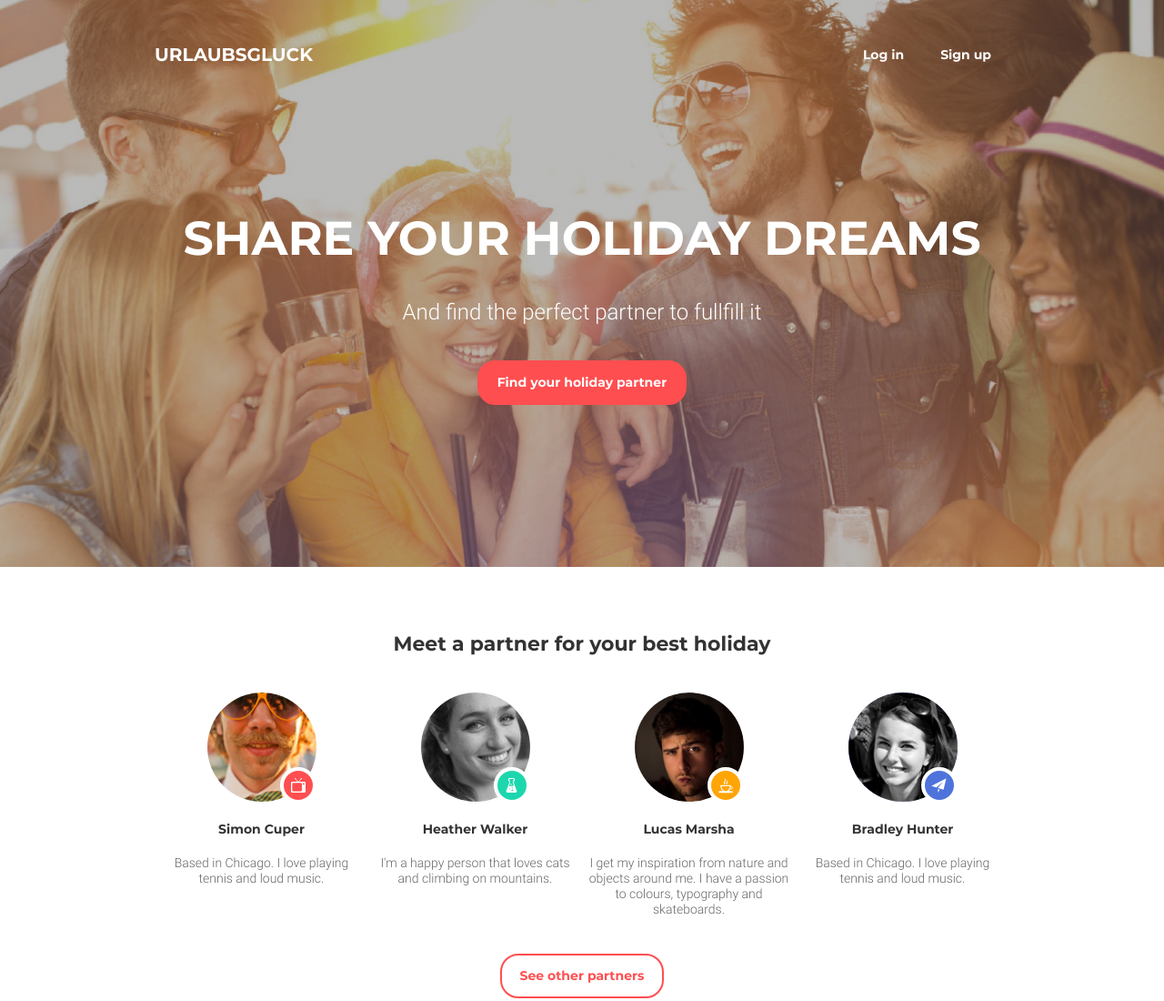
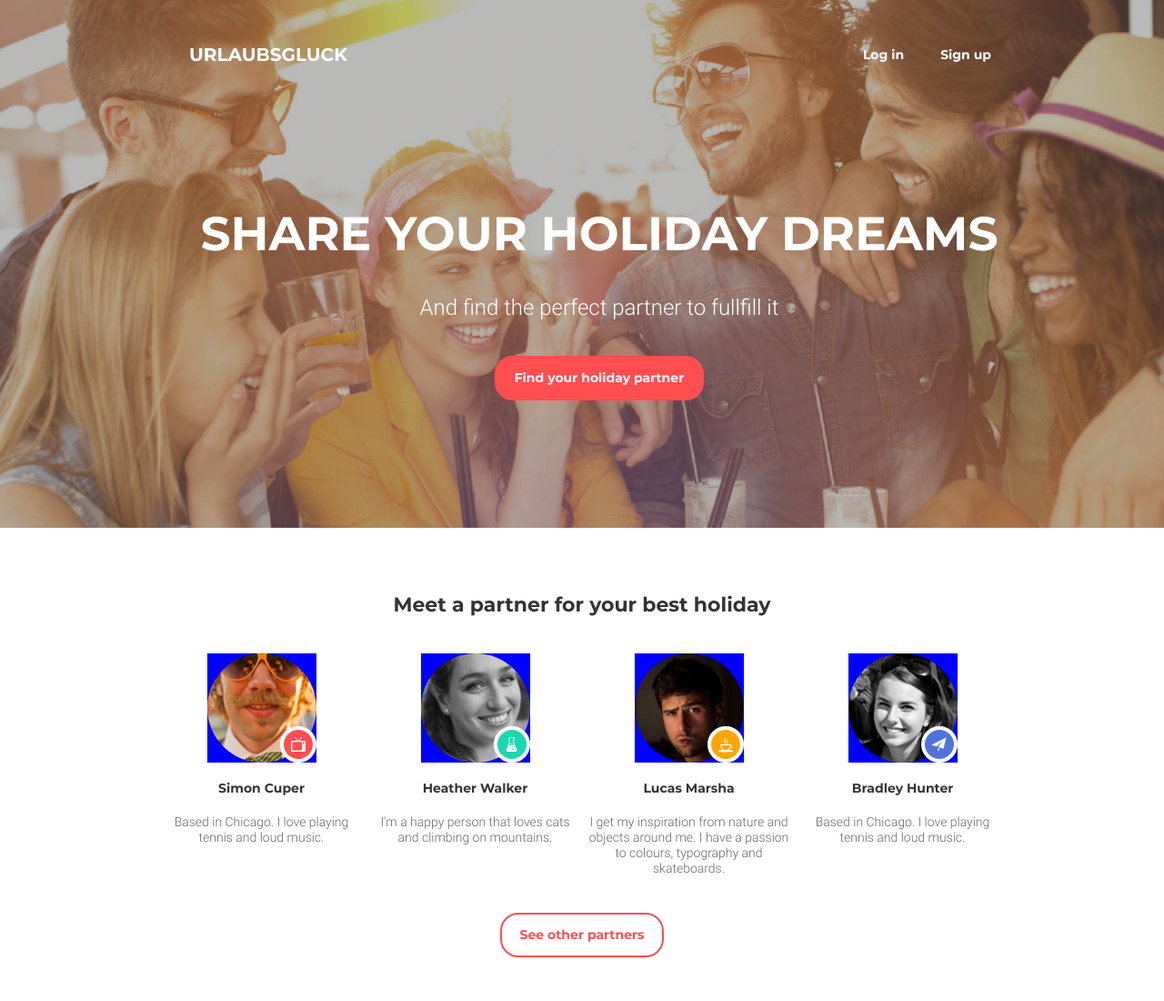
Before and after one commit to Mr-Pasko-ms/goit-fe-course, a plain HTML site: page html-css/module-08/index.html in a window 1280 px wide. Shown: the whole page at 91% size. Drawn offline with Linux system fonts and the light colour scheme; files whose address does not match are found by name; a web font is replaced by a local one.

Commit message:
complet-08

```diff
--- a/html-css/module-08/css/components/partners.css
+++ b/html-css/module-08/css/components/partners.css
@@ -21,13 +21,16 @@
 .partner-foto {
     position: relative;
     width: 12rem;
-    height: 12.2rem;
+    height: 12rem;
     margin: 0 auto;
     margin-bottom: 2rem;
+    background-color: blue;
 }
 
-.partner-foto-icon {
+.partner-foto::after {
     position: absolute;
+    display: block;
+    content: '';
     width: 4rem;
     height: 4rem;
     border: 0.4rem solid var(--main-color);
@@ -36,24 +39,25 @@
     right: 0;
     background-position: center;
     background-repeat: no-repeat;
+    z-index: 2;
 }
 
-.partner-1 {
+.partner-1::after {
     background-color: #ff4e50;
     background-image: url(../../icons/partner-1-icon.png);
 }
 
-.partner-2 {
+.partner-2::after {
     background-color: #ffa507;
     background-image: url(../../icons/partner-2-icon.png);
 }
 
-.partner-3 {
+.partner-3::after {
     background-color: #1cd7ad;
     background-image: url(../../icons/partner-3-icon.png);
 }
 
-.partner-4 {
+.partner-4::after {
     background-color: #4e73db;
     background-image: url(../../icons/partner-4-icon.png);
 }
@@ -72,11 +76,8 @@ figcaption p {
 
 @media (min-width: 48rem) {
 
-    .container {
+    .partners {
         width: 49rem;
-    }
-
-    .partners {
         padding-bottom: 4rem;
     }
 
--- a/html-css/module-08/css/components/promo.css
+++ b/html-css/module-08/css/components/promo.css
@@ -1,6 +1,19 @@
+.header {
+    position: absolute;
+    top: 0;
+    left: 0;
+    right: 0;
+    z-index: 1;
+}
+
 .promo {
+    position: relative;
+    padding-top: 22.6rem;
+    background: linear-gradient(rgba(26, 25, 21, 0.3) 100%, rgba(26, 25, 21, 0.3) 100%), url(../../images/baner-image-mobile.jpg) center/cover no-repeat;
+}
+
+.navigation {
     padding-top: 2rem;
-    background: linear-gradient(rgba(26, 25, 21, 0.3) 100%, rgba(26, 25, 21, 0.3) 100%), url(../../images/baner-image-mobile.jpg) center/cover no-repeat;
 }
 
 .registration {
@@ -20,11 +33,10 @@
     border-color: var(--main-color);
 }
 
-h1 {
+h1 a {
     font-size: 2rem;
     line-height: 2.4rem;
     text-transform: uppercase;
-    margin-bottom: 3.8rem;
 }
 
 .promo-description h2 {
@@ -40,14 +52,17 @@ h1 {
     margin-bottom: 2rem;
 }
 
-.promo-description button {
+.promo-description a {
     margin-bottom: 14rem;
 }
 
 @media (min-width: 48rem) {
 
+    .container {
+        padding-left: 3.8rem;
+    }
+
     .promo {
-        padding: 3.6rem;
         background: linear-gradient(rgba(26, 25, 21, 0.3) 100%, rgba(26, 25, 21, 0.3) 100%), url(../../images/baner-image-tablet.jpg) center/cover no-repeat;
     }
 
@@ -64,7 +79,7 @@ h1 {
     }
 
     .registration li {
-        margin-bottom: 14.8rem;
+        /* margin-bottom: 14.8rem; */
     }
 
     .promo-description h2 {
@@ -79,7 +94,7 @@ h1 {
         margin-bottom: 3.8rem;
     }
 
-    .section-button {
+    .section-link {
         padding: 1.4rem 2rem;
     }
 }
@@ -87,6 +102,9 @@ h1 {
 @media (min-width: 58.7rem) {
     .promo {
         background: linear-gradient(rgba(26, 25, 21, 0.3) 100%, rgba(26, 25, 21, 0.3) 100%), url(../../images/baner-image.jpg) center/cover no-repeat;
-        padding: 3.8rem 0;
+    }
+
+    .navigation {
+        padding-top: 3.8rem;
     }
 }
--- a/html-css/module-08/css/utils.css
+++ b/html-css/module-08/css/utils.css
@@ -16,11 +16,6 @@ img {
     margin: 0 auto;
 }
 
-a {
-    text-decoration-line: none;
-    color: inherit;
-}
-
 .wrapper {
     min-width: 32rem;;
 }
@@ -30,6 +25,13 @@ a {
     max-width: 94rem;
     margin: 0 auto;
     text-align: center;
+}
+
+a {
+    text-decoration-line: none;
+    font-family: var(--main-font-family);
+    font-weight: 700;
+    color: var(--main-color);
 }
 
 button {
@@ -46,8 +48,13 @@ button {
     cursor: pointer;
 }
 
-.section-button {
+.section-link {
+    display: inline-block;
+    font-size: 1.4rem;
+    line-height: 1.7rem;
     padding: 1.2rem 4.8rem;
+    border: 0.2rem solid var(--button-color);
+    border-radius: 2rem;
 }
 
 .promo {
@@ -61,7 +68,7 @@ button {
     font-weight: 300;
 }
 
-.promo-description button {
+.promo-description a {
     background-color: var(--button-color);
 }
 
@@ -77,6 +84,6 @@ button {
     color: var(--dop-text-color);
 }
 
-.partners button {
+.partners a {
     color: var(--button-color);
 }
--- a/html-css/module-08/index.html
+++ b/html-css/module-08/index.html
@@ -10,10 +10,8 @@
   </head>
   <body>
     <div class="wrapper">
-      <section class="promo">
-        <div class="container">
       <header class="header">
-            <nav class="navigation">
+        <nav class="navigation container">
           <ul class="registration">
             <li><button type="button">Log in</button></li>
             <li><button type="button">Sign up</button></li>
@@ -21,13 +19,11 @@
           <h1><a href="#">urlaubsgluck</a></h1>
         </nav>
       </header>
-          <div class="promo-description">
+      <section class="promo">
+        <div class="promo-description container">
           <h2>share your holiday dreams</h2>
           <p>And find the perfect partner to fullfill it</p>
-            <button type="button" class="section-button">
-              Find your holiday partner
-            </button>
-          </div>
+          <a href="#" class="section-link">Find your holiday partner</a>
         </div>
       </section>
       <section class="partners container">
@@ -35,7 +31,7 @@
         <ul class="partners-item">
           <li class="partners-item-li order-one">
             <figure>
-              <div class="partner-foto">
+              <div class="partner-foto partner-1">
                 <img
                   src="images/partner-1.jpg"
                   class="partner-image"
@@ -43,7 +39,6 @@
                   width="122"
                   height="122"
                 />
-                <div class="partner-foto-icon partner-1"></div>
               </div>
               <figcaption>
                 <h3>simon cuper</h3>
@@ -53,7 +48,7 @@
           </li>
           <li class="partners-item-li order-two">
             <figure>
-              <div class="partner-foto">
+              <div class="partner-foto partner-2">
                 <img
                   src="images/partner-2.jpg"
                   class="partner-image"
@@ -61,7 +56,6 @@
                   width="122"
                   height="122"
                 />
-                <div class="partner-foto-icon partner-2"></div>
               </div>
               <figcaption>
                 <h3>lucas marsha</h3>
@@ -74,7 +68,7 @@
           </li>
           <li class="partners-item-li order-three">
             <figure>
-              <div class="partner-foto">
+              <div class="partner-foto partner-3">
                 <img
                   src="images/partner-3.jpg"
                   class="partner-image"
@@ -82,7 +76,6 @@
                   width="122"
                   height="122"
                 />
-                <div class="partner-foto-icon partner-3"></div>
               </div>
               <figcaption>
                 <h3>heather walker</h3>
@@ -94,15 +87,14 @@
           </li>
           <li class="partners-item-li order-four">
             <figure>
-              <div class="partner-foto">
+              <div class="partner-foto partner-4">
                 <img
                   src="images/partner-4.jpg"
-                  class="partner-image partner-4"
+                  class="partner-image"
                   alt="Bradley Hunter foto"
                   width="122"
                   height="122"
                 />
-                <div class="partner-foto-icon partner-4"></div>
               </div>
               <figcaption>
                 <h3>bradley hunter</h3>
@@ -111,7 +103,7 @@
             </figure>
           </li>
         </ul>
-        <button type="button" class="section-button">See other partners</button>
+        <a href="#" class="section-link">See other partners</a>
       </section>
     </div>
   </body>
```
Lines whose indentation alone changed are shown as unchanged.
